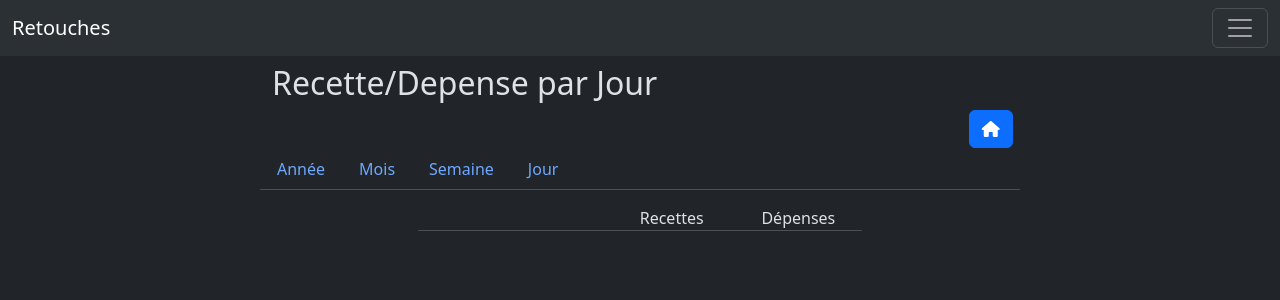
After one commit to tp38/retouches, a Django app: template gestion/templates/gestion/recettesDepensesBy.html in a window 1280 px wide. The commit adds this page. Shown: the top 300 px of the page. Run offline with Django 5.2, Linux system fonts and the light colour scheme; the template is opened without the code that fills it, so the values that code supplies are empty; parts of the project's set-up code (start-up, migrations or seed data) failed here and were passed over; some libraries are stand-ins or nearby versions.

Commit message:
ajout des tableaux de synthese recettes-depenses par periodes (année,mois,semaine,jour)

```diff
--- a/gestion/templates/gestion.html
+++ b/gestion/templates/gestion.html
@@ -37,6 +37,7 @@
                   </a>
                   <ul class="dropdown-menu">
                     <a class="dropdown-item" aria-current="page" href="{% url 'unchecked' 'none' %}">Non pointés</a>
+                    <a class="dropdown-item" aria-current="page" href="{% url 'recettes_depenses' 3 %}">Recettes/Dépenses</a>
                     <a class="dropdown-item" aria-current="page" href="{% url 'in_out_by_day' %}">Entrées-Sorties</a>
                     <a class="dropdown-item" aria-current="page" href="{% url 'town-list' %}">Villes</a>
                   </ul>
--- /dev/null
+++ b/gestion/templates/gestion/recettesDepensesBy.html
@@ -0,0 +1,47 @@
+{% extends 'gestion.html' %}
+{% load compta_extras %}
+
+{% block content %}
+    <div class="container mt-2">
+      <div class="row">
+        <div class="col-sm-8 offset-sm-2">
+          <h2>Recette/Depense par {% if group == 1 %}Année{% elif group == 2 %}Mois{% elif group == 3 %}Semaine{% else %}Jour{% endif %} </h2>
+          <div class="row justify-content-end">
+            <div class="col-sm-1">
+              <a class="btn btn-primary" role="submit" href="{% url 'synthese' %}" data-toggle="tooltip" title="Retour à la synthèse"><i class="fa-solid fa-house"></i></a>
+            </div>
+          </div>
+          <div class="row">
+            <ul class="nav nav-tabs">
+              <li class="nav-item">
+                <a href="{% url 'recettes_depenses' 1 %}" class="nav-link {% if group == 1 %}active{% endif %}" aria-selected="{% if group == 1 %}true{% else %}false{% endif %}">Année</a>
+              </li>
+              <li class="nav-item">
+                <a href="{% url 'recettes_depenses' 2 %}" class="nav-link {% if group == 2 %}active{% endif %}" aria-selected="{% if group == 2 %}true{% else %}false{% endif %}" >Mois</a>
+              </li>
+              <li class="nav-item">
+                <a href="{% url 'recettes_depenses' 3 %}" class="nav-link {% if group == 3 %}active{% endif %}" aria-selected="{% if group == 3 %}true{% else %}false{% endif %}" >Semaine</a>
+              </li>
+              <li class="nav-item">
+                <a href="{% url 'recettes_depenses' 4 %}" class="nav-link {% if group == 4 %}active{% endif %}" aria-selected="{% if group == 4 %}true{% else %}false{% endif %}" >Jour</a>
+              </li>
+            </ul>
+          </div>
+          <div class="tab-contant" id="myTabContent" ></div>
+          <div class="row mt-3 justify-content-center">
+            <div class="col-sm-3 border-bottom"></div>
+            <div class="col-sm-2 text-center border-bottom">Recettes</div>
+            <div class="col-sm-2 text-center border-bottom">Dépenses</div>
+          </div>
+          {% for period in rows %}
+          <div class="row mt-3 justify-content-center">
+            <div class="col-sm-3 border-bottom">{{ period.0 }}</div>
+            <div class="col-sm-2 text-center border-bottom text-success">{{ period.1 }}</div>
+            <div class="col-sm-2 text-center border-bottom text-warning">{{ period.2 }}</div>
+          </div>
+          {% endfor %}
+            </div>
+      </div>
+    </div>
+
+{% endblock %}
--- a/gestion/urls.py
+++ b/gestion/urls.py
@@ -17,5 +17,6 @@ urlpatterns = [
     path( 'depots/', views.depots_liste, name='depots-list' ),
     path( 'depot/<str:uuid>/', views.depot_detail, name='depot-detail' ),
     path( 'stats/inoutbyday', views.inOutByDay, name='in_out_by_day' ),
-    path( 'stats/tows', views.getTowns, name='town-list' ),
+    path( 'stats/towns', views.getTowns, name='town-list' ),
+    path( 'stats/recdep/<int:group>/', views.recettes_depenses, name='recettes_depenses' ),
 ]
```
Also changed, not shown: gestion/views/stats.py (+24 -0 lines).
